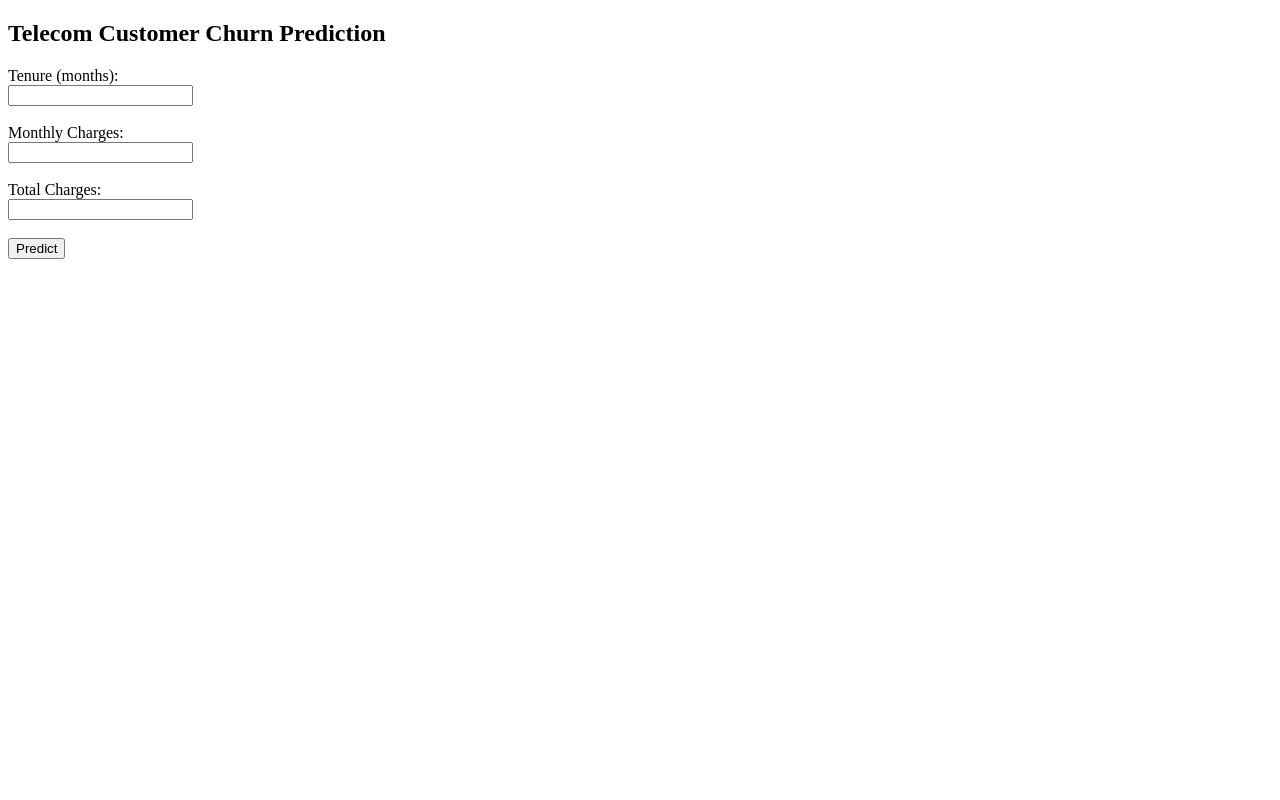
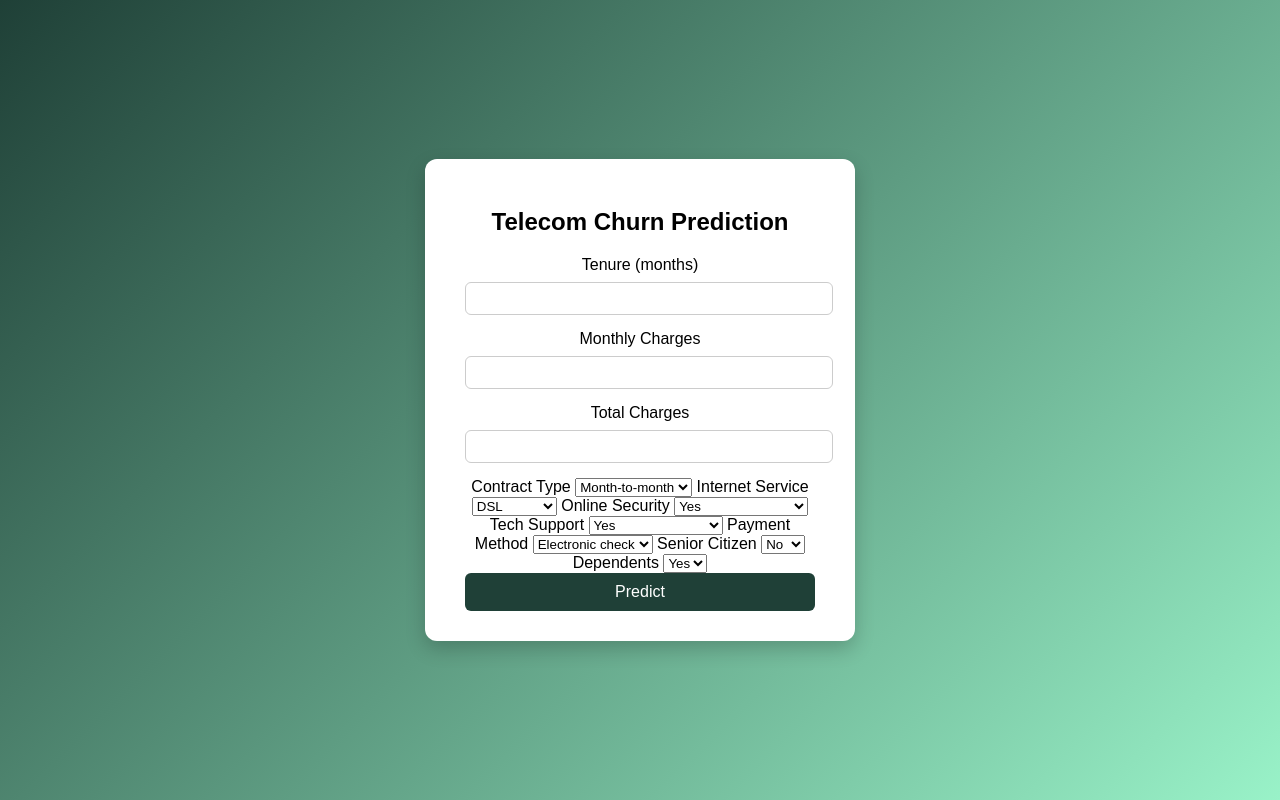
Before and after one commit to MODRIC1009/Telecom-Churn-Prediction, a Flask app: page / in a window 1280 px wide. Run offline with Flask 3, Linux system fonts and the light colour scheme; parts of the project's set-up code (start-up, migrations or seed data) failed here and were passed over.

Commit message:
Added more input features to churn prediction UI

```diff
--- a/app.py
+++ b/app.py
@@ -26,17 +26,44 @@ def home():
 
 @app.route("/predict", methods=["POST"])
 def predict():
+    # Numeric inputs
     tenure = float(request.form["tenure"])
     monthly = float(request.form["MonthlyCharges"])
     total = float(request.form["TotalCharges"])
 
+    # Categorical inputs
+    contract = request.form["Contract"]
+    internet = request.form["InternetService"]
+    security = request.form["OnlineSecurity"]
+    support = request.form["TechSupport"]
+    payment = request.form["PaymentMethod"]
+    senior = int(request.form["SeniorCitizen"])
+    dependents = request.form["Dependents"]
+
+    # Create empty input frame
     input_data = pd.DataFrame(columns=model_columns)
     input_data.loc[0] = 0
 
+    # Assign numeric values
     input_data["tenure"] = tenure
     input_data["MonthlyCharges"] = monthly
     input_data["TotalCharges"] = total
+    input_data["SeniorCitizen"] = senior
 
+    # Helper function for one-hot columns
+    def set_if_exists(col):
+        if col in input_data.columns:
+            input_data[col] = 1
+
+    # Set categorical values
+    set_if_exists(f"Contract_{contract}")
+    set_if_exists(f"InternetService_{internet}")
+    set_if_exists(f"OnlineSecurity_{security}")
+    set_if_exists(f"TechSupport_{support}")
+    set_if_exists(f"PaymentMethod_{payment}")
+    set_if_exists(f"Dependents_{dependents}")
+
+    # Prediction
     prob = model.predict_proba(input_data)[0][1]
 
     if prob < 0.3:
@@ -49,6 +76,7 @@ def predict():
     return render_template("index.html", prediction_text=result)
 
 
+
 if __name__ == "__main__":
     port = int(os.environ.get("PORT", 5000))
     app.run(host="0.0.0.0", port=port)
--- a/templates/index.html
+++ b/templates/index.html
@@ -2,23 +2,134 @@
 <html>
 <head>
     <title>Telecom Churn Predictor</title>
+    <style>
+        body {
+            font-family: Arial, sans-serif;
+            background: linear-gradient(135deg, #1f4037, #99f2c8);
+            height: 100vh;
+            margin: 0;
+            display: flex;
+            justify-content: center;
+            align-items: center;
+        }
+
+        .container {
+            background: white;
+            padding: 30px 40px;
+            border-radius: 12px;
+            box-shadow: 0 8px 20px rgba(0,0,0,0.2);
+            width: 350px;
+            text-align: center;
+        }
+
+        h2 {
+            margin-bottom: 20px;
+        }
+
+        input {
+            width: 100%;
+            padding: 8px;
+            margin: 8px 0 15px 0;
+            border-radius: 6px;
+            border: 1px solid #ccc;
+        }
+
+        button {
+            background: #1f4037;
+            color: white;
+            border: none;
+            padding: 10px;
+            width: 100%;
+            border-radius: 6px;
+            cursor: pointer;
+            font-size: 16px;
+        }
+
+        button:hover {
+            background: #16352e;
+        }
+
+        .result {
+            margin-top: 15px;
+            font-weight: bold;
+            color: #1f4037;
+        }
+    </style>
 </head>
 <body>
-    <h2>Telecom Customer Churn Prediction</h2>
 
-    <form action="/predict" method="post">
-        <label>Tenure (months):</label><br>
-        <input type="number" name="tenure" required><br><br>
+<div class="container">
+    <h2>Telecom Churn Prediction</h2>
 
-        <label>Monthly Charges:</label><br>
-        <input type="number" step="0.01" name="MonthlyCharges" required><br><br>
+   <form action="/predict" method="post">
 
-        <label>Total Charges:</label><br>
-        <input type="number" step="0.01" name="TotalCharges" required><br><br>
+    <label>Tenure (months)</label>
+    <input type="number" name="tenure" required>
 
-        <button type="submit">Predict</button>
-    </form>
+    <label>Monthly Charges</label>
+    <input type="number" step="10" name="MonthlyCharges" required>
 
-    <h3>{{ prediction_text }}</h3>
+    <label>Total Charges</label>
+    <input type="number" step="25" name="TotalCharges" required>
+
+    <label>Contract Type</label>
+    <select name="Contract">
+        <option value="Month-to-month">Month-to-month</option>
+        <option value="One year">One year</option>
+        <option value="Two year">Two year</option>
+    </select>
+
+    <label>Internet Service</label>
+    <select name="InternetService">
+        <option value="DSL">DSL</option>
+        <option value="Fiber optic">Fiber optic</option>
+        <option value="No">No</option>
+    </select>
+
+    <label>Online Security</label>
+    <select name="OnlineSecurity">
+        <option value="Yes">Yes</option>
+        <option value="No">No</option>
+        <option value="No internet service">No internet service</option>
+    </select>
+
+    <label>Tech Support</label>
+    <select name="TechSupport">
+        <option value="Yes">Yes</option>
+        <option value="No">No</option>
+        <option value="No internet service">No internet service</option>
+    </select>
+
+    <label>Payment Method</label>
+    <select name="PaymentMethod">
+        <option value="Electronic check">Electronic check</option>
+        <option value="Mailed check">Mailed check</option>
+        <option value="Bank transfer (automatic)">Bank transfer</option>
+        <option value="Credit card (automatic)">Credit card</option>
+    </select>
+
+    <label>Senior Citizen</label>
+    <select name="SeniorCitizen">
+        <option value="0">No</option>
+        <option value="1">Yes</option>
+    </select>
+
+    <label>Dependents</label>
+    <select name="Dependents">
+        <option value="Yes">Yes</option>
+        <option value="No">No</option>
+    </select>
+
+    <button type="submit">Predict</button>
+</form>
+
+
+    {% if prediction_text %}
+        <div class="result">
+            {{ prediction_text }}
+        </div>
+    {% endif %}
+</div>
+
 </body>
 </html>
```
